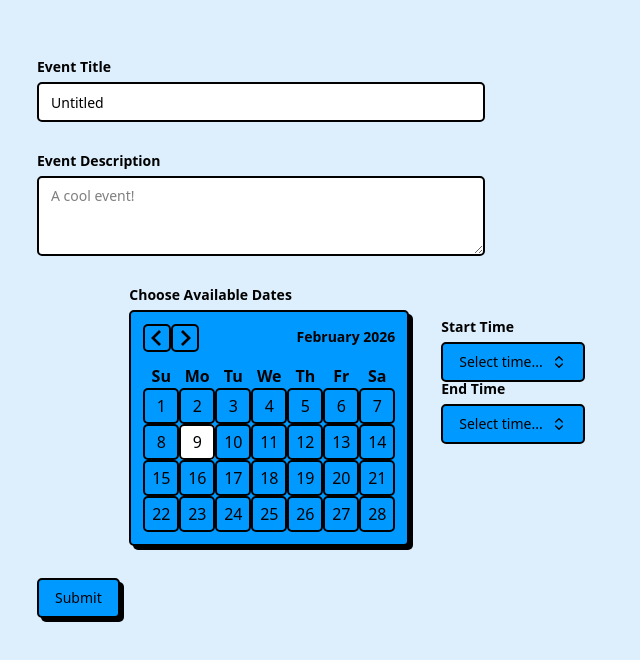
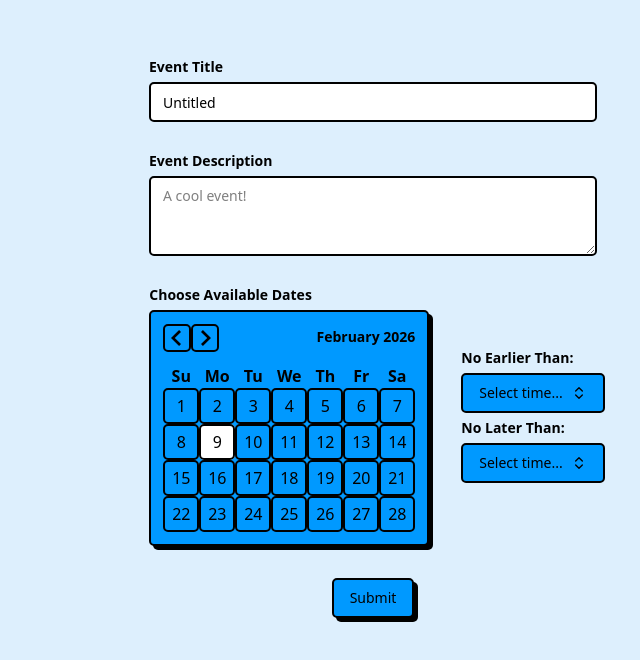
Before and after one commit to SidmoGoesBrrr/weschedule, a Next.js app: page /eventcreator in a window 1280 px wide. Shown: the top 660 px of the page, without its empty margins (267-907 px from the left). Built offline with nearby package versions, Linux system fonts and the light colour scheme.

Commit message:
made changes to event creator

```diff
--- a/components/eventcreatorform.tsx
+++ b/components/eventcreatorform.tsx
@@ -74,31 +74,35 @@ export function EventCreatorForm() {
     return (
         <Form {...form}>
             <form onSubmit={form.handleSubmit(onSubmit)} className="space-y-8">
+                <div className="flex justify-center">
                     <FormField
                         control={form.control}
                         name="title"
                         render={({ field }) => (
-                        <FormItem>
+                            <FormItem className="w-full max-w-md">
                                 <FormLabel>Event Title</FormLabel>
                                 <FormControl>
-                                <Input placeholder="Untitled" className="max-w-md" {...field} />
+                                    <Input placeholder="Untitled" className="w-full" {...field} />
                                 </FormControl>
                             </FormItem>
                         )}
                     />
+                </div>
+                <div className="flex justify-center">
                     <FormField
                         control={form.control}
                         name="description"
                         render={({ field }) => (
-                        <FormItem>
+                            <FormItem className="w-full max-w-md">
                                 <FormLabel>Event Description</FormLabel>
                                 <FormControl>
-                                <Textarea placeholder="A cool event!" className="max-w-md" {...field} />
+                                    <Textarea placeholder="A cool event!" className="w-full" {...field} />
                                 </FormControl>
                             </FormItem>
                         )}
                     />
-                <div className='flex flex-row m-8 justify-center'>
+                </div>
+                <div className='flex flex-row m-8 justify-center items-center ml-18'>
                     <FormField
                         control={form.control}
                         name="dates"
@@ -117,7 +121,7 @@ export function EventCreatorForm() {
                             name="timestart"
                             render={() => (
                                 <FormItem>
-                                    <FormLabel>Start Time</FormLabel>
+                                    <FormLabel>No Earlier Than:</FormLabel>
                                     <FormControl>
                                         <TimeComboBox latest={latestTime} updateFormCallback={updateTimestart} />
                                     </FormControl>
@@ -128,8 +132,8 @@ export function EventCreatorForm() {
                             control={form.control}
                             name="timeend"
                             render={() => (
-                                <FormItem>
-                                    <FormLabel>End Time</FormLabel>
+                                <FormItem className="mt-2">
+                                    <FormLabel>No Later Than:</FormLabel>
                                     <FormControl>
                                         <TimeComboBox earliest={earliestTime} updateFormCallback={updateTimeend} />
                                     </FormControl>
@@ -138,7 +142,9 @@ export function EventCreatorForm() {
                         />
                     </div>
                 </div>
+                <div className="flex justify-center">
                     <Button type="submit">Submit</Button>
+                </div>
             </form>
         </Form>
     )
```
Lines whose indentation alone changed are shown as unchanged.
